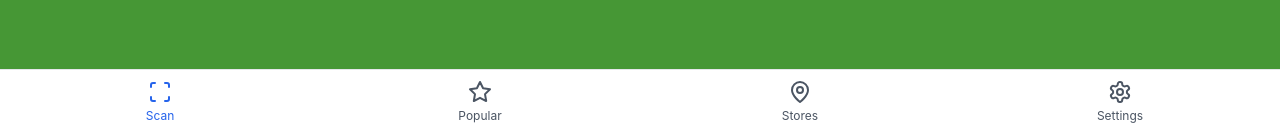
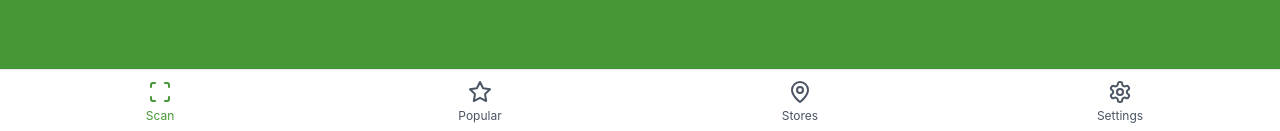
Before and after one commit to Sendyxls/shopsmart, a React (Create React App) app: page / in a window 1280 px wide. Shown: the part 666-797 px from the top of the page. Built offline with nearby package versions, Linux system fonts and the light colour scheme; no server answers.

Commit message:
Update Navigation.tsx

```diff
--- a/src/components/Layout/Navigation.tsx
+++ b/src/components/Layout/Navigation.tsx
@@ -21,7 +21,7 @@ const Navigation: React.FC = () => {
                         key={path}
                         to={path}
                         className={({ isActive }) =>
-                            `flex flex-col items-center justify-center flex-1 h-full ${isActive ? 'text-blue-600' : 'text-gray-600'
+                            `flex flex-col items-center justify-center flex-1 h-full ${isActive ? 'text-brand-green' : 'text-gray-600'
                             }`
                         }
                     >
```
